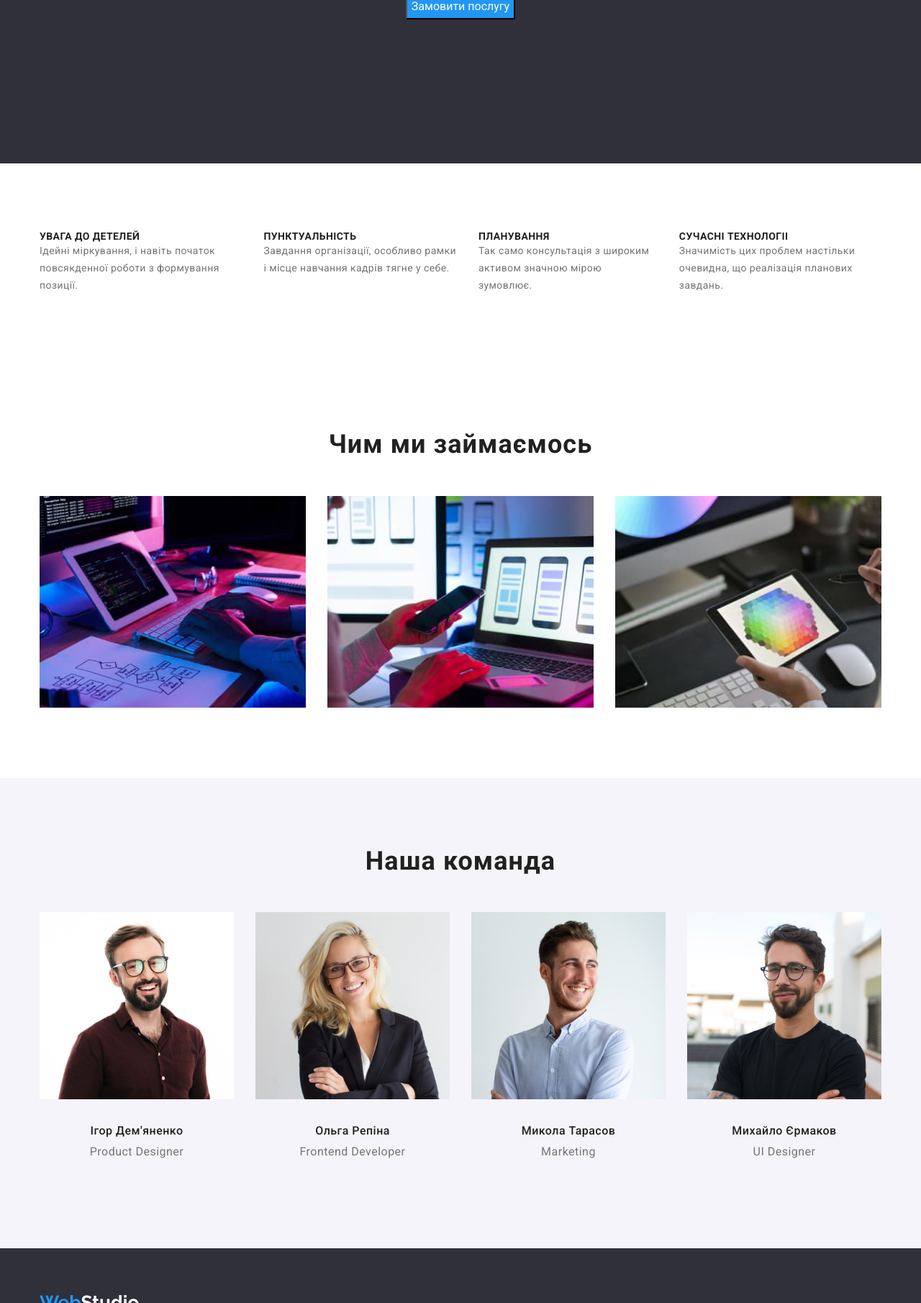
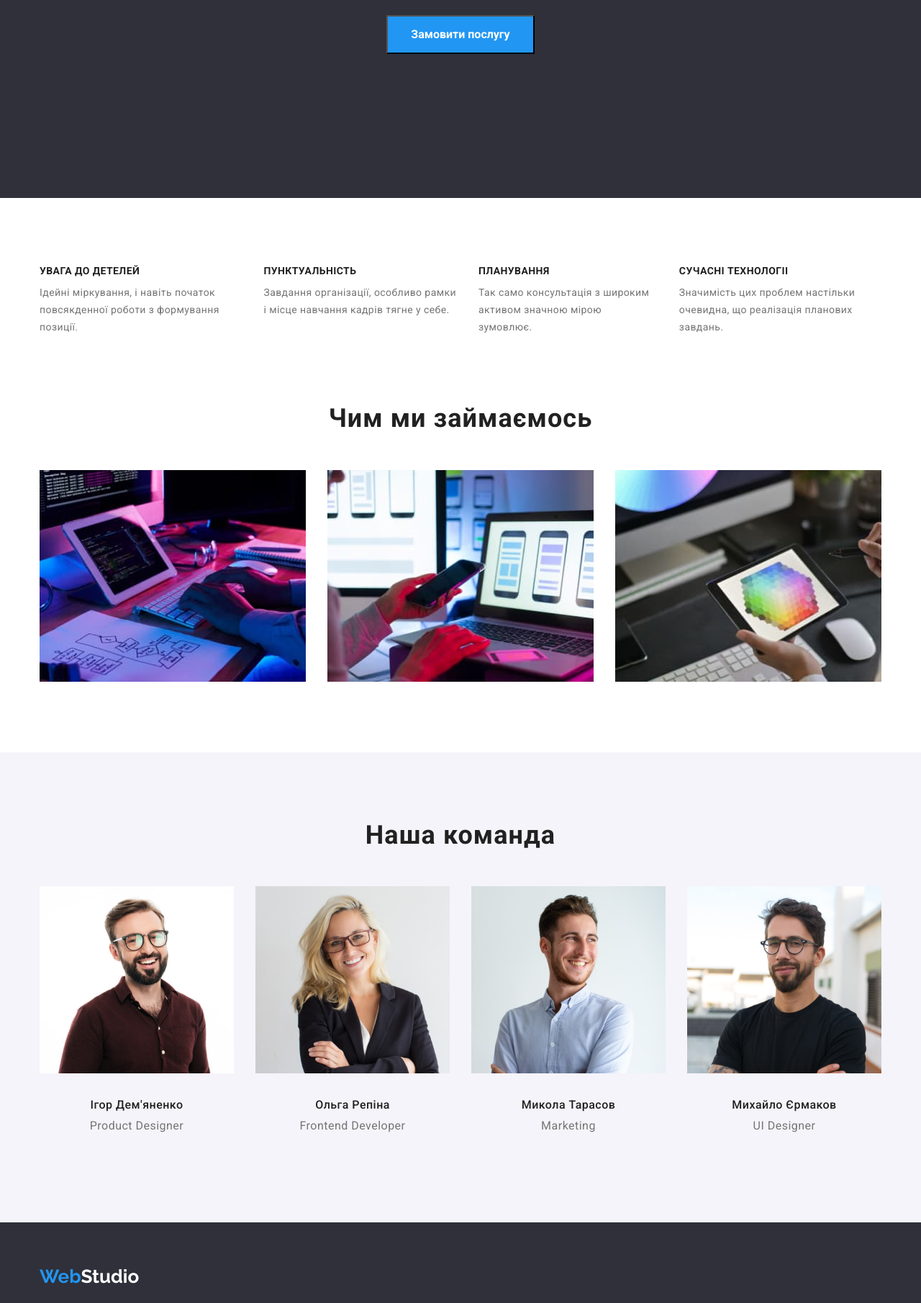
Before and after one commit to lanochka-svitlanka/goit-markup-hw-03, a plain HTML site: page index.html in a window 1280 px wide. Shown: the part 425-2235 px from the top of the page at 72% size. Drawn offline with nearby package versions, Linux system fonts and the light colour scheme.

Commit message:
Вносить зміни до д/з №3 відносно зауважень ментора

```diff
--- a/css/styles.css
+++ b/css/styles.css
@@ -149,9 +149,12 @@ h1,h2,h3,p{
 }
 
 .hero-button{
- font-style: 700;
+ font-weight: 700;
  font-size: 16px;
  line-height: 1.88;
+
+ margin-top: 30px;
+ padding: 10px 32px 10px 32px;
 
  background-color: var(--accent-color);
  color:var(--primary-white-color);
@@ -160,6 +163,9 @@ h1,h2,h3,p{
 }
 
 /*Our benefits*/
+.benefits{
+  padding-bottom: 0px;
+}
 
 .visually-hidden {
   position: absolute;
@@ -182,7 +188,14 @@ h1,h2,h3,p{
   margin-right: 30px;
 }
 
+.benefits-item{
+  width:calc((100%-90px)/4);
+
+}
+
 .benefits-item-title{
+ margin-bottom: 10px;
+
  font-weight: 700;
  font-size: 14px;
  line-height:1.14;
@@ -236,8 +249,9 @@ h1,h2,h3,p{
   margin-right: 30px;
 }
 
-.team-item-img{
-  margin-bottom: 30px;
+.card-wrapper{
+  padding-top: 30px;
+  padding-bottom: 30px;
 }
 
 .team-item-title{
@@ -255,7 +269,6 @@ h1,h2,h3,p{
 
 
 .team-item-text{
- margin-bottom: 30px;
 
  font-weight: 400;
  font-size: 16px;
@@ -327,11 +340,13 @@ h1,h2,h3,p{
 
 .projects-nav-btn{
 
+ padding: 6px 22px 6px 22px;
+
  background-color:#F5F4FA;;
  color: var(--title-text-color);
  cursor: pointer;
 
- font-style:500;
+ font-weight:500;
  font-size: 16px;
  line-height:1.63;
 
@@ -349,7 +364,6 @@ h1,h2,h3,p{
 .projects-items{
   display: flex;
   flex-wrap: wrap;
-
 }
 
 .projects-item {
@@ -368,11 +382,15 @@ h1,h2,h3,p{
 }
 
 .text-card{
-  padding: 20px 24px;
+
+  padding: 20px 24px 20px 24px;
+
   border-left: 1px solid #EEEEEE;
   border-right:1px solid #EEEEEE;
   border-bottom:1px solid #EEEEEE;
 }
+
+
 .project-item-title{
  font-weight: 700;
  font-size: 18px;
--- a/index.html
+++ b/index.html
@@ -90,23 +90,31 @@
     <ul class="team-items">
         <li class="team-item">
             <img class="team-item-img" src="./images/img4.jpg" alt="Чоловік в окулярах та коричневій сорочці" width="270" />
+            <div class="card-wrapper">
             <h3 class="team-item-title">Ігор Дем'яненко</h3>
             <p class="team-item-text">Product Designer</p>
+            </div>
         </li>
         <li  class="team-item">
             <img class="team-item-img"  src="./images/img5.jpg" alt="Жінка в окулярах і чорному піджаку" width="270" />
+            <div class="card-wrapper">
             <h3 class="team-item-title">Ольга Репіна</h3>
             <P class="team-item-text">Frontend Developer</P>
+            </div>
         </li>
         <li  class="team-item">
             <img class="team-item-img"  src="./images/img6.jpg" alt="Чоловік у білій сорочці" width="270" />
+            <div class="card-wrapper">
             <h3 class="team-item-title">Микола Тарасов</h3>
             <p class="team-item-text">Marketing</p>
+        </div>
         </li>
         <li  class="team-item">
             <img class="team-item-img" src="./images/img7.jpg" alt="Чоловік в окулярах та чорній футболці" width="270" />
+            <div class="card-wrapper">
             <h3 class="team-item-title">Михайло Єрмаков</h3>
             <p class="team-item-text">UI Designer</p>
+        </div>
         </li>
     </ul>
     </div>
```
Also changed, not shown: portfolio.html (+1 -1 lines).
